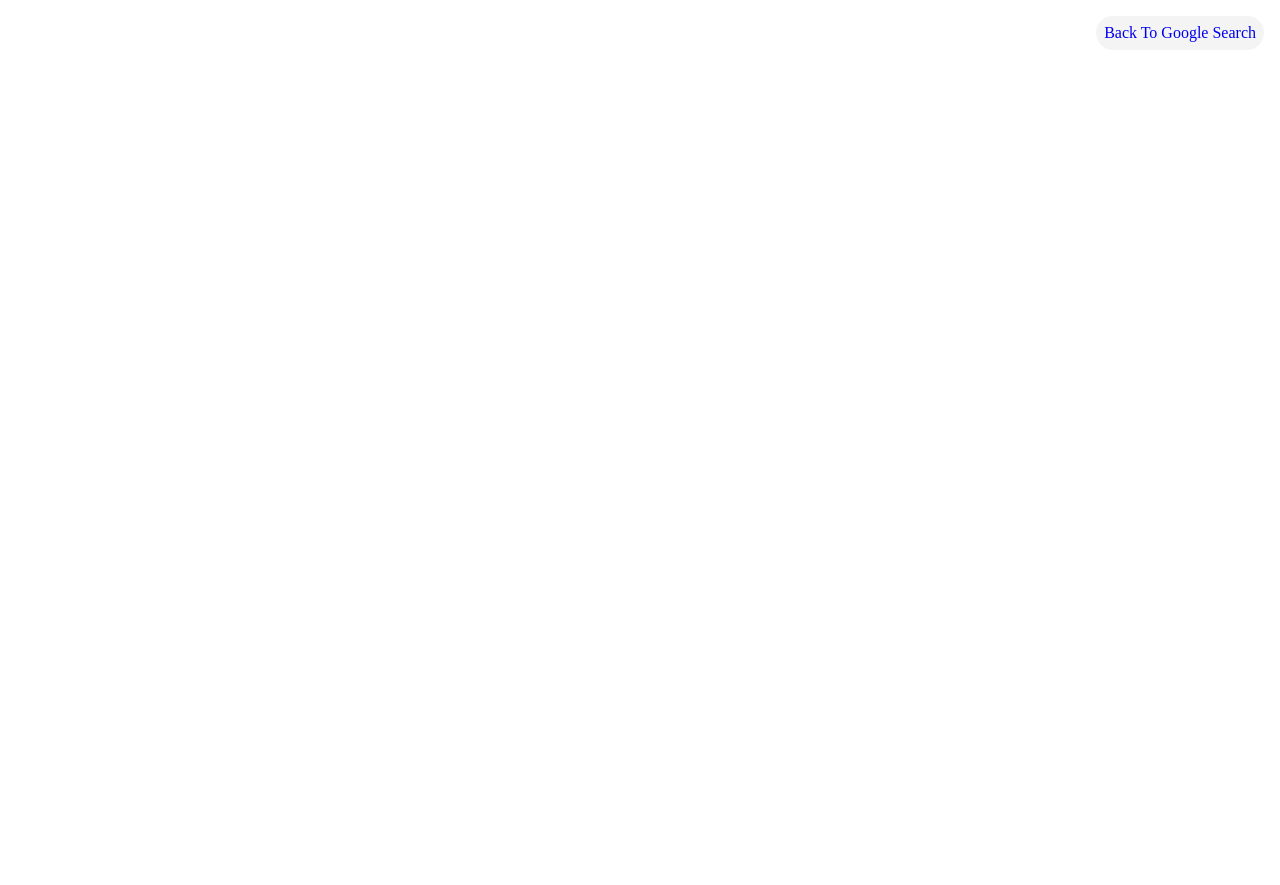
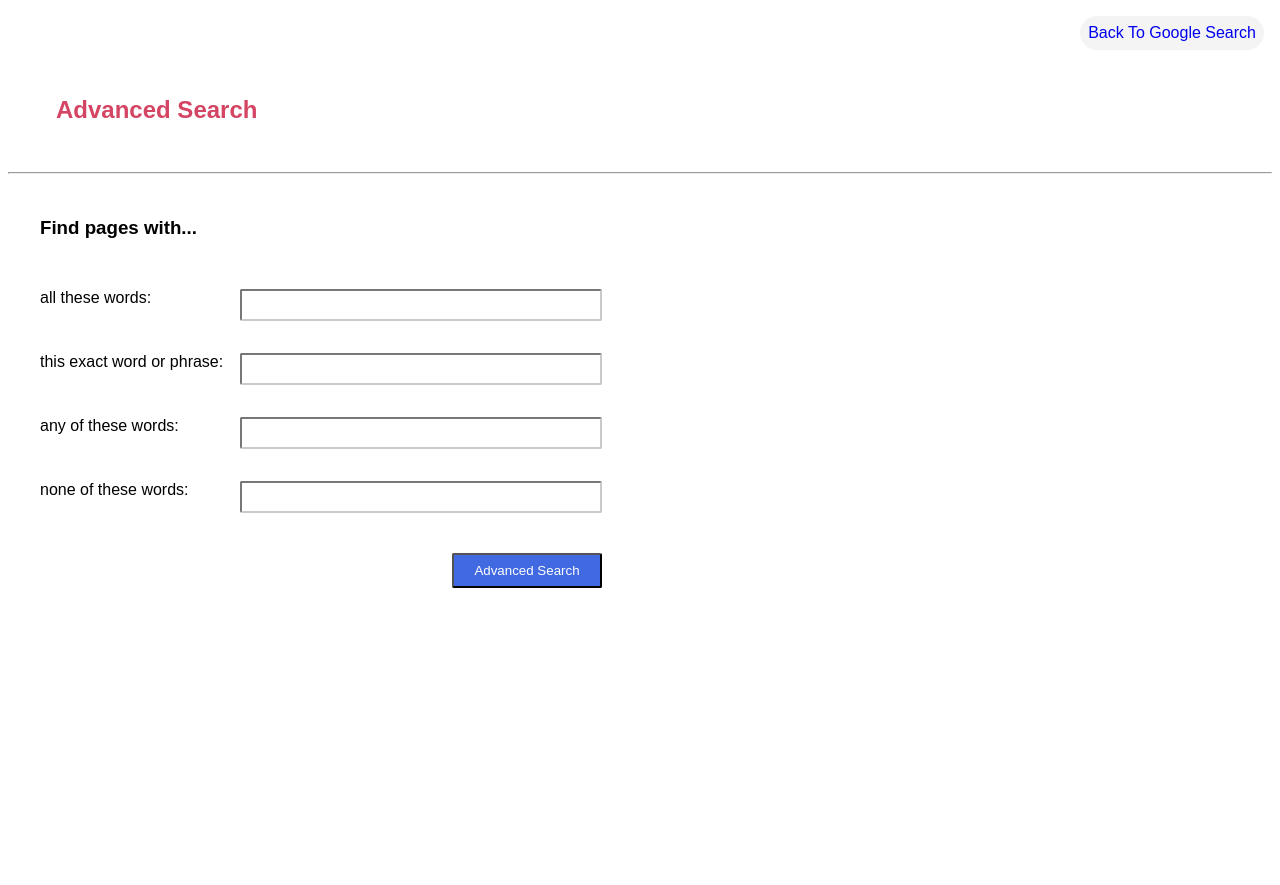
Before and after one commit to Omar-Hakem/Project0-Search, a plain HTML site: page advanced.html in a window 1280 px wide. Before the commit the page ends 800 px from the top, so only its background shows below. Drawn offline with Linux system fonts and the light colour scheme.

Commit message:
finishing advanced search

```diff
--- a/advanced.html
+++ b/advanced.html
@@ -9,7 +9,7 @@
   <style>
     #go-back {
       display: flex;
-      height: 100px;
+      height: 40px;
       justify-content: flex-end;
       align-items: flex-start;
     }
@@ -17,13 +17,14 @@
     .link {
       margin: 0.5rem;
       background-color: #f4f4f4;
+      font-family: Arial, Helvetica, sans-serif;
       border-radius: 25px;
       padding: 0.5rem;
       transition: 0.5s linear;
     }
 
     .link:hover {
-      background-color: salmon;
+      background-color: rgb(212, 69, 100);
     }
 
     a {
@@ -33,6 +34,66 @@
     a:visited {
       color: royalblue;
     }
+
+    h2 {
+      font-family: Arial, Helvetica, sans-serif;
+      color: rgb(212, 69, 100);
+      padding: 1rem;
+      margin: 2rem;
+    }
+
+    #main-content {
+      display: flex;
+      height: 700px;
+      width: 800px;
+      font-family: Arial, Helvetica, sans-serif;
+      justify-content: flex-start;
+      align-items: flex-start;
+      /* background-color: rgb(212, 69, 100); */
+      flex-direction: column;
+    }
+
+    .field {
+      display: flex;
+      flex-direction: row;
+      padding: 1rem;
+      margin-left: 1rem;
+      /* background-color: royalblue; */
+    }
+
+    .label {
+      width: 200px;
+    }
+
+    .bar {
+      width: 350px;
+      height: 20px;
+      border-radius: 2px;
+      border-color: rgb(204, 201, 201);
+      padding: 0.25rem;
+    }
+
+    .search-button {
+      /* background-color: teal; */
+      padding: 1rem;
+      margin-left: 1rem;
+      display: flex;
+      justify-content: flex-end;
+      padding-right: 00.5rem;
+    }
+
+    .button {
+      width: 150px;
+      padding: 0.5rem;
+      margin: 0.5rem;
+      border-radius: 2px;
+      background-color: royalblue;
+      color: white;
+    }
+
+    .button:hover {
+      background-color: rgb(52, 62, 204);
+    }
   </style>
 </head>
 
@@ -40,6 +101,54 @@
   <div id="go-back">
     <a href="index.html" class="link">Back To Google Search</a>
   </div>
+  <h2>Advanced Search</h2>
+  <hr>
+  <div id="main-content">
+    <form action="https://google.com/search">
+      <div class="field">
+        <h3>Find pages with...</h3>
+      </div>
+      <div class="field">
+        <div class="label">
+          <label for="1">all these words:</label>
+        </div>
+        <div>
+          <input type="text" id="1" name="as_q" class="bar">
+        </div>
+      </div>
+      <div class="field">
+        <div class="label">
+          <label for="2">this exact word or phrase:</label>
+        </div>
+        <div>
+          <input type="text" id="2" name="as_epq" class="bar">
+        </div>
+      </div>
+      <div class="field">
+        <div class="label">
+          <label for="3">any of these words:</label>
+        </div>
+        <div>
+          <input type="text" id="3" name="as_oq" class="bar">
+        </div>
+      </div>
+      <div class="field">
+        <div class="label">
+          <label for="4">none of these words:</label>
+        </div>
+        <div>
+          <input type="text" id="4" name="as_eq" class="bar">
+        </div>
+      </div>
+      <div class="search-button">
+        <input type="submit" value="Advanced Search" class="button">
+      </div>
+      <input type="hidden" name="as_qdr" value="all">
+      <input type="hidden" name="as_occt" value="any">
+      <input type="hidden" name="safe" value="images">
+    </form>
+  </div>
+
 
 </body>
 
```
Also changed, not shown: image.html (+1 -0 lines), index.html (+9 -3 lines).
